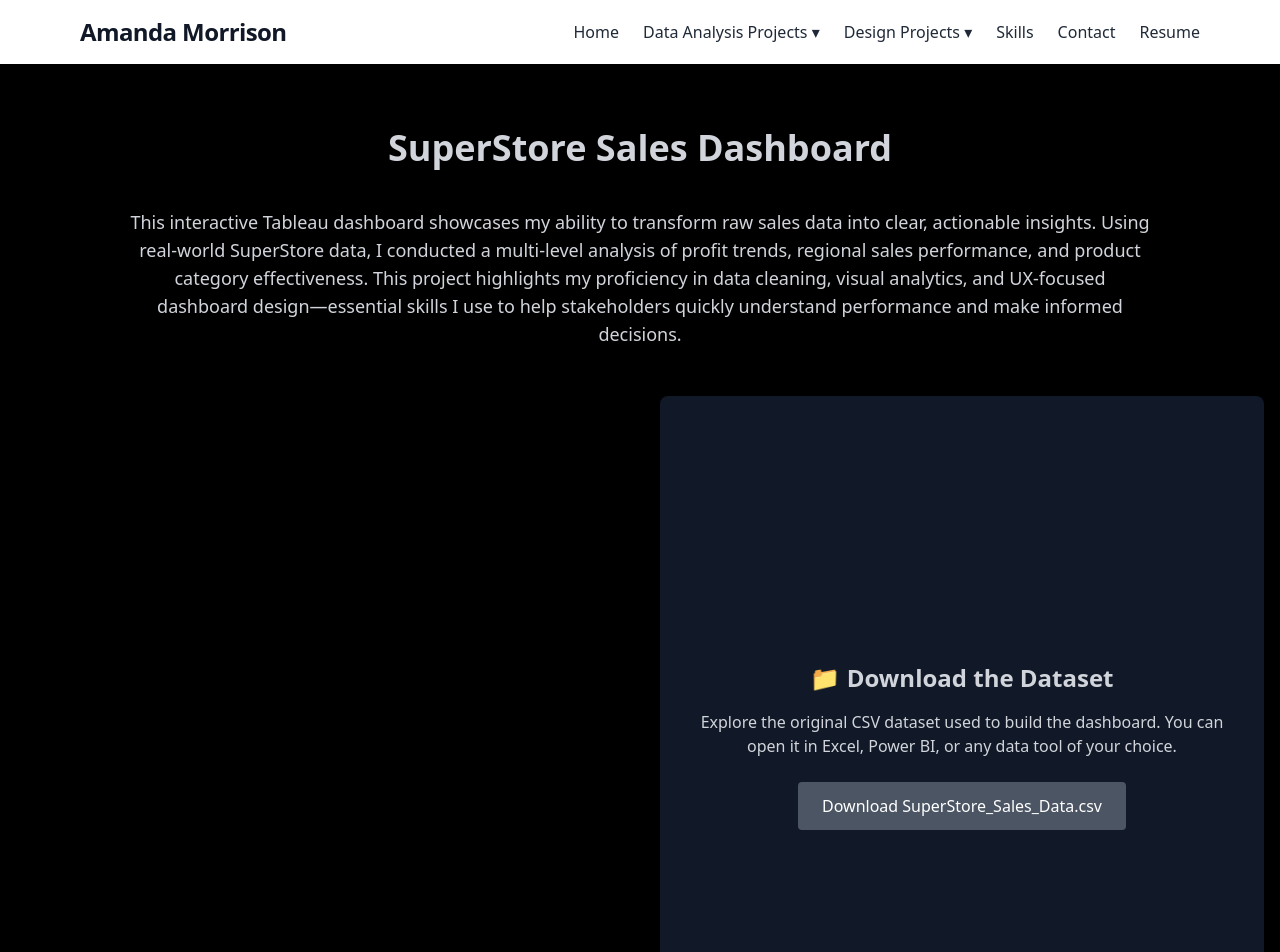
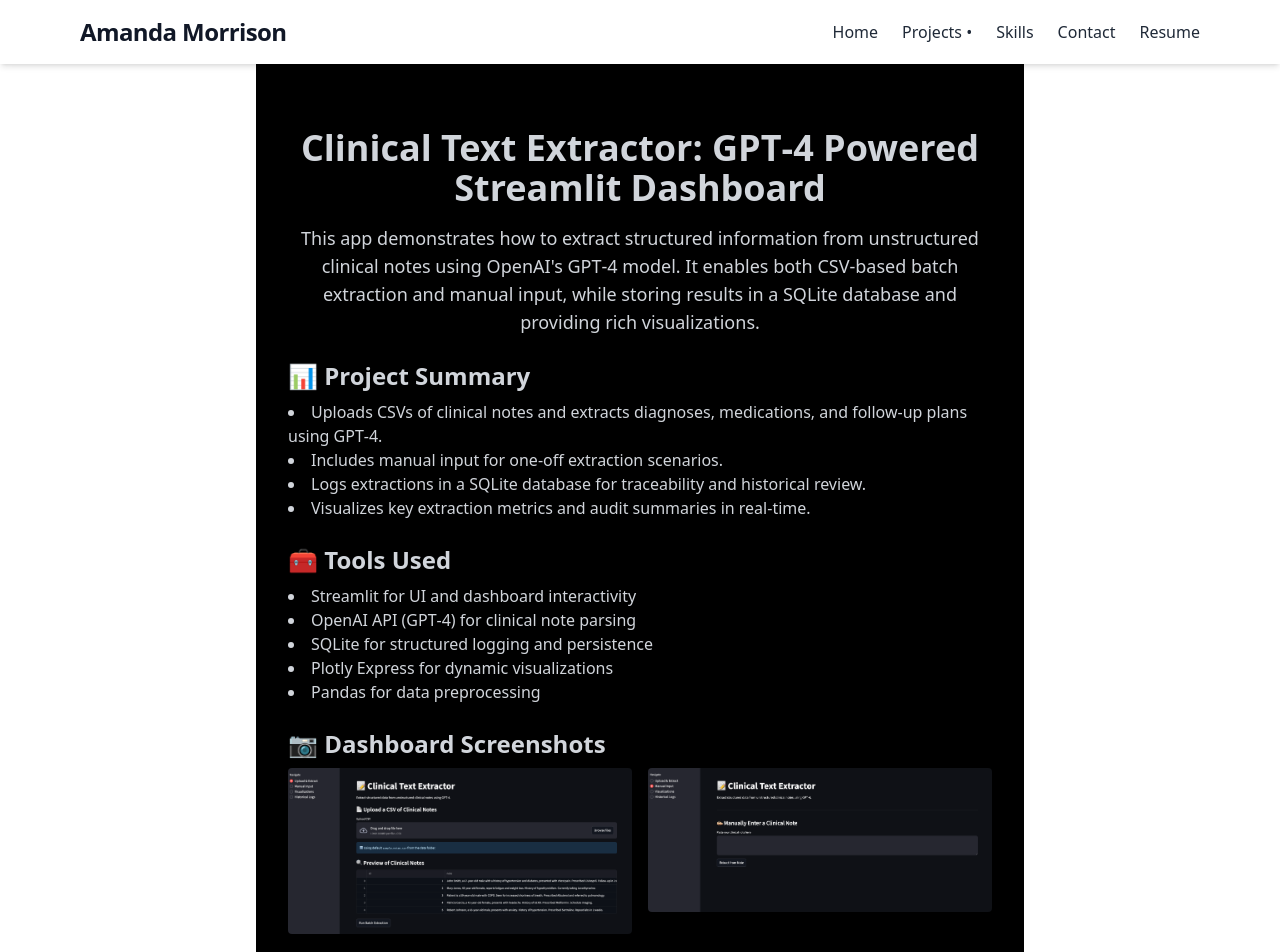
Before and after one commit to amschembri81/amanda-portfolio, a Next.js app: page /projects/project1 in a window 1280 px wide. Shown: the top 952 px of the page. Built offline with nearby package versions, Linux system fonts and the light colour scheme.

Commit message:
Adding new project and updating navigation

```diff
--- a/src/app/components/Navbar.js
+++ b/src/app/components/Navbar.js
@@ -4,16 +4,12 @@
 import { useState, useEffect } from "react";
 
 const Navbar = () => {
-  const [showDataDropdown, setShowDataDropdown] = useState(false);
-  const [showDesignDropdown, setShowDesignDropdown] = useState(false);
+  const [showProjectsDropdown, setShowProjectsDropdown] = useState(false);
 
   useEffect(() => {
     const handleClickOutside = (e) => {
-      if (!e.target.closest("#data-menu")) {
-        setShowDataDropdown(false);
-      }
-      if (!e.target.closest("#design-menu")) {
-        setShowDesignDropdown(false);
+      if (!e.target.closest("#projects-menu")) {
+        setShowProjectsDropdown(false);
       }
     };
     document.addEventListener("click", handleClickOutside);
@@ -31,117 +27,113 @@
             Home
           </Link>
 
-          {/* Data Analysis Projects Dropdown */}
-          <div className="relative" id="data-menu">
+          {/* Projects Dropdown */}
+          <div className="relative" id="projects-menu">
             <button
               className="text-gray-800 hover:text-blue-500 focus:outline-none"
-              onClick={() => {
-                setShowDataDropdown((prev) => !prev);
-                setShowDesignDropdown(false);
-              }}
+              onClick={() => setShowProjectsDropdown((prev) => !prev)}
             >
-              Data Analysis Projects ▾
+              Projects •
             </button>
-            {showDataDropdown && (
-              <div className="absolute top-full left-0 mt-2 bg-white shadow-lg rounded-lg py-2 w-64 z-50">
+
+            {showProjectsDropdown && (
+              <div className="absolute top-full left-0 mt-2 bg-white shadow-lg rounded-lg py-2 w-80 z-50">
+                {/* Data Projects */}
+                <div className="px-4 py-2 text-base font-semibold text-gray-700">
+                  Data Projects
+                </div>
                 <Link
                   href="/projects"
-                  className="block px-4 py-2 text-gray-800 hover:bg-blue-100"
+                  className="block px-6 py-2 text-gray-800 hover:bg-blue-100 font-semibold"
                 >
-                  All Projects
+                  Overview of Data Projects
                 </Link>
                 <Link
                   href="/projects/project1"
-                  className="block px-4 py-2 text-gray-800 hover:bg-blue-100"
+                  className="block list-item list-disc ml-8 pl-2 py-2 text-gray-800 hover:bg-blue-100"
                 >
-                  SuperStore Sales Dashboard
+                  Clinical Text Extractor
                 </Link>
                 <Link
                   href="/projects/project2"
-                  className="block px-4 py-2 text-gray-800 hover:bg-blue-100"
+                  className="block list-item list-disc ml-8 pl-2 py-2 text-gray-800 hover:bg-blue-100"
                 >
                   SQL + Python Data Pipeline
                 </Link>
                 <Link
                   href="/projects/project3"
-                  className="block px-4 py-2 text-gray-800 hover:bg-blue-100"
+                  className="block list-item list-disc ml-8 pl-2 py-2 text-gray-800 hover:bg-blue-100"
                 >
                   Term Deposit Subscription Predictor
                 </Link>
                 <Link
                   href="/projects/project4"
-                  className="block px-4 py-2 text-gray-800 hover:bg-blue-100"
+                  className="block list-item list-disc ml-8 pl-2 py-2 text-gray-800 hover:bg-blue-100"
                 >
                   Live Data Stream Dashboard
                 </Link>
                 <Link
                   href="/projects/project5"
-                  className="block px-4 py-2 text-gray-800 hover:bg-blue-100"
+                  className="block list-item list-disc ml-8 pl-2 py-2 text-gray-800 hover:bg-blue-100"
                 >
                   Task Tracker with Google Sheets
                 </Link>
                 <Link
                   href="/projects/project6"
-                  className="block px-4 py-2 text-gray-800 hover:bg-blue-100"
+                  className="block list-item list-disc ml-8 pl-2 py-2 text-gray-800 hover:bg-blue-100"
                 >
                   Customer Churn Explainability
                 </Link>
-              </div>
-            )}
-          </div>
+                <Link
+                  href="/projects/project7"
+                  className="block list-item list-disc ml-8 pl-2 py-2 text-gray-800 hover:bg-blue-100"
+                >
+                  SuperStore Sales Dashboard
+                </Link>
 
-          {/* Design Projects Dropdown */}
-          <div className="relative" id="design-menu">
-            <button
-              className="text-gray-800 hover:text-blue-500 focus:outline-none"
-              onClick={() => {
-                setShowDesignDropdown((prev) => !prev);
-                setShowDataDropdown(false);
-              }}
-            >
-              Design Projects ▾
-            </button>
-            {showDesignDropdown && (
-              <div className="absolute top-full left-0 mt-2 bg-white shadow-lg rounded-lg py-2 w-64 z-50">
+                {/* Design Projects */}
+                <div className="px-4 pt-4 pb-2 text-base font-semibold text-gray-700 border-t border-gray-200">
+                  Design Projects
+                </div>
                 <Link
                   href="/design"
-                  className="block px-4 py-2 text-gray-800 hover:bg-blue-100"
+                  className="block px-6 py-2 text-gray-800 hover:bg-blue-100 font-semibold"
                 >
                   Overview of Design Projects
                 </Link>
                 <Link
                   href="/design/design1"
-                  className="block px-4 py-2 text-gray-800 hover:bg-blue-100"
+                  className="block list-item list-disc ml-8 pl-2 py-2 text-gray-800 hover:bg-blue-100"
                 >
                   GalleryPal
                 </Link>
                 <Link
                   href="/design/design2"
-                  className="block px-4 py-2 text-gray-800 hover:bg-blue-100"
+                  className="block list-item list-disc ml-8 pl-2 py-2 text-gray-800 hover:bg-blue-100"
                 >
                   Luxe Cosmetics
                 </Link>
                 <Link
                   href="/design/design3"
-                  className="block px-4 py-2 text-gray-800 hover:bg-blue-100"
+                  className="block list-item list-disc ml-8 pl-2 py-2 text-gray-800 hover:bg-blue-100"
                 >
                   Trackify
                 </Link>
                 <Link
                   href="/design/design4"
-                  className="block px-4 py-2 text-gray-800 hover:bg-blue-100"
+                  className="block list-item list-disc ml-8 pl-2 py-2 text-gray-800 hover:bg-blue-100"
                 >
                   Nestara
                 </Link>
                 <Link
                   href="/design/design5"
-                  className="block px-4 py-2 text-gray-800 hover:bg-blue-100"
+                  className="block list-item list-disc ml-8 pl-2 py-2 text-gray-800 hover:bg-blue-100"
                 >
                   Project 5
                 </Link>
                 <Link
                   href="/design/design6"
-                  className="block px-4 py-2 text-gray-800 hover:bg-blue-100"
+                  className="block list-item list-disc ml-8 pl-2 py-2 text-gray-800 hover:bg-blue-100"
                 >
                   Project 6
                 </Link>
@@ -149,6 +141,7 @@
             )}
           </div>
 
+          {/* Other Links */}
           <Link href="/skills" className="text-gray-800 hover:text-blue-500">
             Skills
           </Link>
--- a/src/app/projects/page.js
+++ b/src/app/projects/page.js
@@ -15,11 +15,10 @@
             className="bg-gray-800 p-4 rounded-lg shadow hover:bg-gray-700 transition"
           >
             <h2 className="text-xl font-semibold text-gray-400 mb-2">
-              SuperStore Sales Dashboard
+              Clinical Text Extractor
             </h2>
             <p>
-              A Streamlit dashboard that transforms Amazon review data into interactive, insight-rich visuals—highlighting my skills in SQL data extraction, Python-based transformation, and user-centered analytics to help stakeholders explore sentiment trends, review quality, and product performance with ease.
-            </p>
+              A Streamlit dashboard that transforms unstructured clinical notes into structured, analyzable data—highlighting my skills in API integration, LLM-powered extraction, SQLite logging, and interactive visualizations to help users identify diagnoses, prescriptions, and follow-up plans with clarity and ease.            </p>
           </Link>
 
           {/* Project 2 */}
@@ -88,6 +87,19 @@
               Developed a machine learning model to predict customer churn, using scikit-learn for model training and evaluation. Features include data preprocessing, feature engineering, and a comparative analysis of different classification algorithms (e.g., Logistic Regression, Gradient Boosting) to identify the most impactful predictors of churn.
             </p>
           </Link>
+
+          {/* Project 7 */}
+          <Link
+            href="/projects/project7"
+            className="bg-gray-800 p-4 rounded-lg shadow hover:bg-gray-700 transition"
+          >
+            <h2 className="text-xl font-semibold text-gray-400 mb-2">
+              SuperStore Sales Dashboard
+            </h2>
+            <p>
+              A Streamlit dashboard that transforms Amazon review data into interactive, insight-rich visuals—highlighting my skills in SQL data extraction, Python-based transformation, and user-centered analytics to help stakeholders explore sentiment trends, review quality, and product performance with ease.
+            </p>
+          </Link>
         </div>
       </main>
     </>
--- a/src/app/projects/project1/page.js
+++ b/src/app/projects/project1/page.js
@@ -1,105 +1,74 @@
-"use client";
-
-import { useEffect } from "react";
-import Image from "next/image";
-
 export default function Project1() {
-  useEffect(() => {
-    const script = document.createElement("script");
-    script.src = "https://public.tableau.com/javascripts/api/viz_v1.js";
-    script.async = true;
-    const vizContainer = document.getElementById("tableauViz");
-    if (vizContainer) {
-      vizContainer.appendChild(script);
-    }
-  }, []);
-
   return (
-    <>
-      <main className="min-h-screen bg-black text-white px-4 pt-32 pb-16">
-        <h1 className="text-4xl font-bold mb-10 text-center text-gray-300">
-          SuperStore Sales Dashboard
+    <div className="pt-32 p-8 max-w-3xl mx-auto text-white bg-black min-h-screen">
+      <h1 className="text-4xl font-bold mb-4 text-center text-gray-300">
+        Clinical Text Extractor: GPT‑4 Powered Streamlit Dashboard
       </h1>
 
-        {/* Description */}
-        <section className="max-w-5xl mx-auto mb-12 text-center">
-          <p className="text-lg text-gray-300">
-            This interactive Tableau dashboard showcases my ability to transform raw sales data into clear,
-            actionable insights. Using real-world SuperStore data, I conducted a multi-level analysis of profit
-            trends, regional sales performance, and product category effectiveness. This project highlights my
-            proficiency in data cleaning, visual analytics, and UX-focused dashboard design—essential skills I use
-            to help stakeholders quickly understand performance and make informed decisions.
+      <p className="text-lg mb-6 text-gray-300 text-center">
+        This app demonstrates how to extract structured information from
+        unstructured clinical notes using OpenAI{"'"}s GPT‑4 model. It enables both
+        CSV-based batch extraction and manual input, while storing results in a
+        SQLite database and providing rich visualizations.
       </p>
-        </section>
 
-        {/* Dashboard + Dataset */}
-        <section className="max-w-7xl mx-auto grid grid-cols-1 lg:grid-cols-2 gap-10">
-          {/* Dashboard */}
-          <div
-            className="tableauPlaceholder"
-            id="tableauViz"
-            style={{ position: "relative", width: "100%", height: "700px" }}
+      {/* Summary */}
+      <h2 className="text-2xl font-semibold mt-6 mb-2 text-gray-300">📊 Project Summary</h2>
+      <ul className="list-disc list-inside mb-6 text-gray-300">
+        <li>Uploads CSVs of clinical notes and extracts diagnoses, medications, and follow-up plans using GPT‑4.</li>
+        <li>Includes manual input for one-off extraction scenarios.</li>
+        <li>Logs extractions in a SQLite database for traceability and historical review.</li>
+        <li>Visualizes key extraction metrics and audit summaries in real-time.</li>
+      </ul>
+
+      {/* Tools */}
+      <h2 className="text-2xl font-semibold mt-6 mb-2 text-gray-300">🧰 Tools Used</h2>
+      <ul className="list-disc list-inside mb-6 text-gray-300">
+        <li>Streamlit for UI and dashboard interactivity</li>
+        <li>OpenAI API (GPT‑4) for clinical note parsing</li>
+        <li>SQLite for structured logging and persistence</li>
+        <li>Plotly Express for dynamic visualizations</li>
+        <li>Pandas for data preprocessing</li>
+      </ul>
+
+      {/* Screenshots */}
+      <h2 className="text-2xl font-semibold mt-6 mb-2 text-gray-300">📷 Dashboard Screenshots</h2>
+      <div className="grid grid-cols-1 md:grid-cols-2 gap-4 mb-4">
+        <a
+          href="/images/project1/Upload_Extract.png"
+          target="_blank"
+          rel="noopener noreferrer"
         >
-            <noscript>
-              <a href="https://public.tableau.com/views/SuperStoreSalesPerformance-AS/SuperStoreSalesPerformanceDashboard">
-                <Image
-                  alt="Superstore Dashboard"
-                  src="https://public.tableau.com/static/images/Su/SuperStoreSalesPerformance-AS/SuperStoreSalesPerformanceDashboard/1_rss.png"
-                  width={1200}
-                  height={800}
-                  style={{ border: "none", width: "100%", height: "auto" }}
+          <img
+            src="/images/project1/Upload_Extract.png"
+            alt="Upload and Extract view"
+            className="rounded shadow-md w-full hover:scale-105 transition-transform duration-200"
           />
         </a>
-            </noscript>
-            <object
-              className="tableauViz"
-              style={{
-                width: "100%",
-                height: "700px",
-                display: "block",
-                border: "none",
-              }}
+        <a
+          href="/images/project1/Manual_Input.png"
+          target="_blank"
+          rel="noopener noreferrer"
         >
-              <param name="host_url" value="https%3A%2F%2Fpublic.tableau.com%2F" />
-              <param name="embed_code_version" value="3" />
-              <param name="site_root" value="" />
-              <param
-                name="name"
-                value="SuperStoreSalesPerformance-AS/SuperStoreSalesPerformanceDashboard"
+          <img
+            src="/images/project1/Manual_Input.png"
+            alt="Manual Input view"
+            className="rounded shadow-md w-full hover:scale-105 transition-transform duration-200"
           />
-              <param name="tabs" value="yes" />
-              <param name="toolbar" value="yes" />
-              <param
-                name="static_image"
-                value="https://public.tableau.com/static/images/Su/SuperStoreSalesPerformance-AS/SuperStoreSalesPerformanceDashboard/1.png"
-              />
-              <param name="animate_transition" value="yes" />
-              <param name="display_static_image" value="yes" />
-              <param name="display_spinner" value="yes" />
-              <param name="display_overlay" value="yes" />
-              <param name="display_count" value="yes" />
-              <param name="language" value="en-US" />
-            </object>
+        </a>
       </div>
 
-          {/* CSV Download */}
-          <div className="bg-gray-900 rounded-lg p-6 flex flex-col justify-center items-center shadow-lg">
-            <h2 className="text-2xl font-bold mb-4 text-gray-300 text-center">
-              📁 Download the Dataset
-            </h2>
-            <p className="text-gray-300 mb-6 text-center">
-              Explore the original CSV dataset used to build the dashboard. You can open it in Excel, Power BI, or any data tool of your choice.
+      {/* GitHub Link */}
+      <h2 className="text-2xl font-semibold mt-6 mb-2 text-gray-300">📂 GitHub Repository</h2>
+      <p>
+        <a
+          href="https://github.com/amschembri81/Clinical-Text-Extractor"
+          target="_blank"
+          className="text-blue-500 underline"
+        >
+          View Clinical Text Extractor on GitHub
+        </a>
       </p>
-            <a
-              href="/assets/SuperStore_Sales_Data.csv"
-              download
-              className="inline-block bg-gray-600 text-white px-6 py-3 rounded hover:bg-teal-700 transition"
-            >
-              Download SuperStore_Sales_Data.csv
-            </a>
     </div>
-        </section>
-      </main>
-    </>
   );
 }
--- a/src/app/skills/page.js
+++ b/src/app/skills/page.js
@@ -45,6 +45,10 @@
         "Zapier",
         "Google Apps Script",
       ],
+    },
+    {
+      title: "Productivity & Collaboration Tools",
+      skills: ["Salesforce", "Jira", "Trello", "Notion", "Miro"],
     },
     {
       title: "Content & Support",
```
Also changed, not shown: src/app/projects/project7/page.js (added, +105 -0 lines), public/images/project1/Manual_Input.png (added), public/images/project1/Upload_Extract.png (added). Lines whose indentation alone changed are shown as unchanged.
